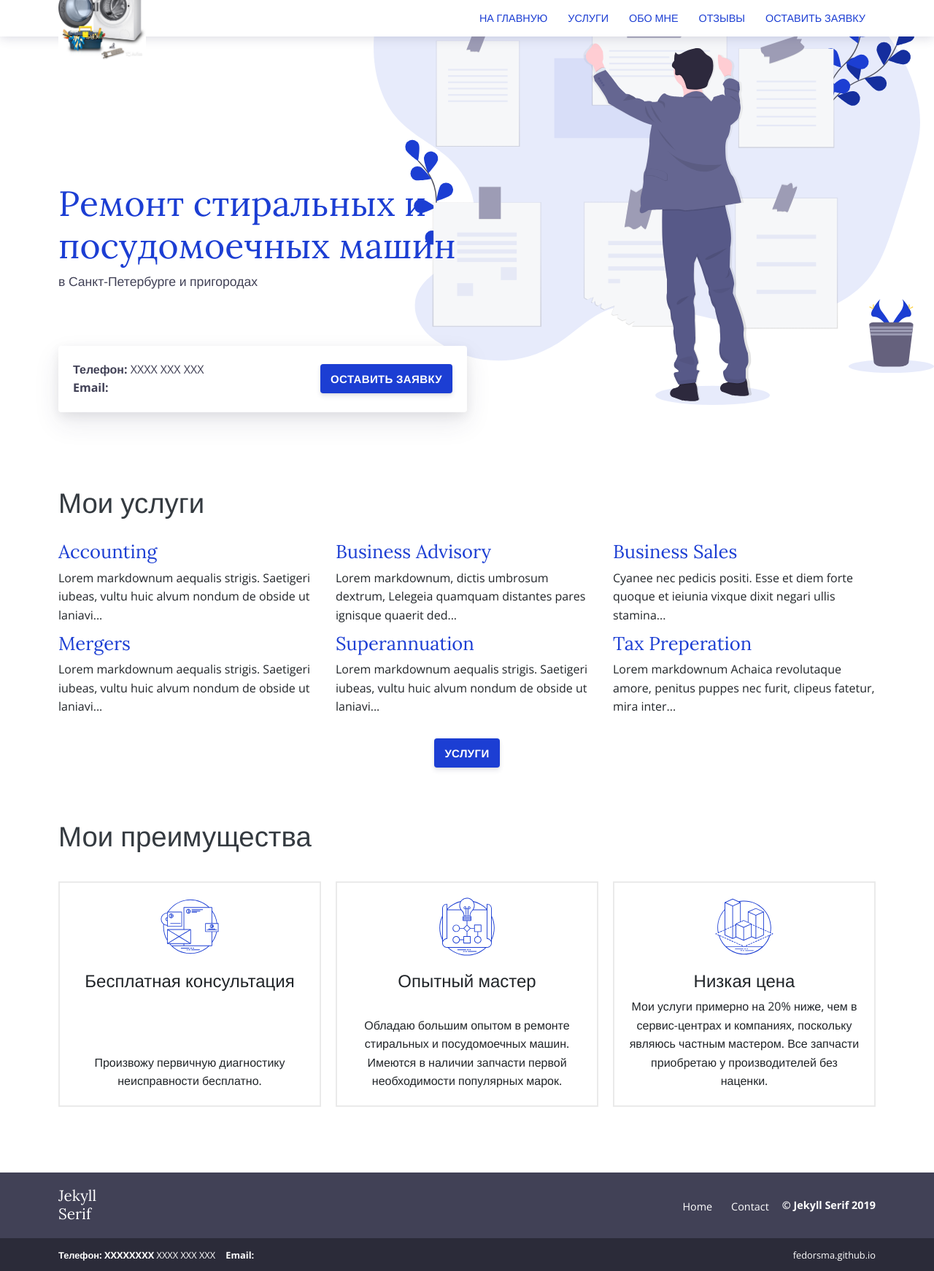
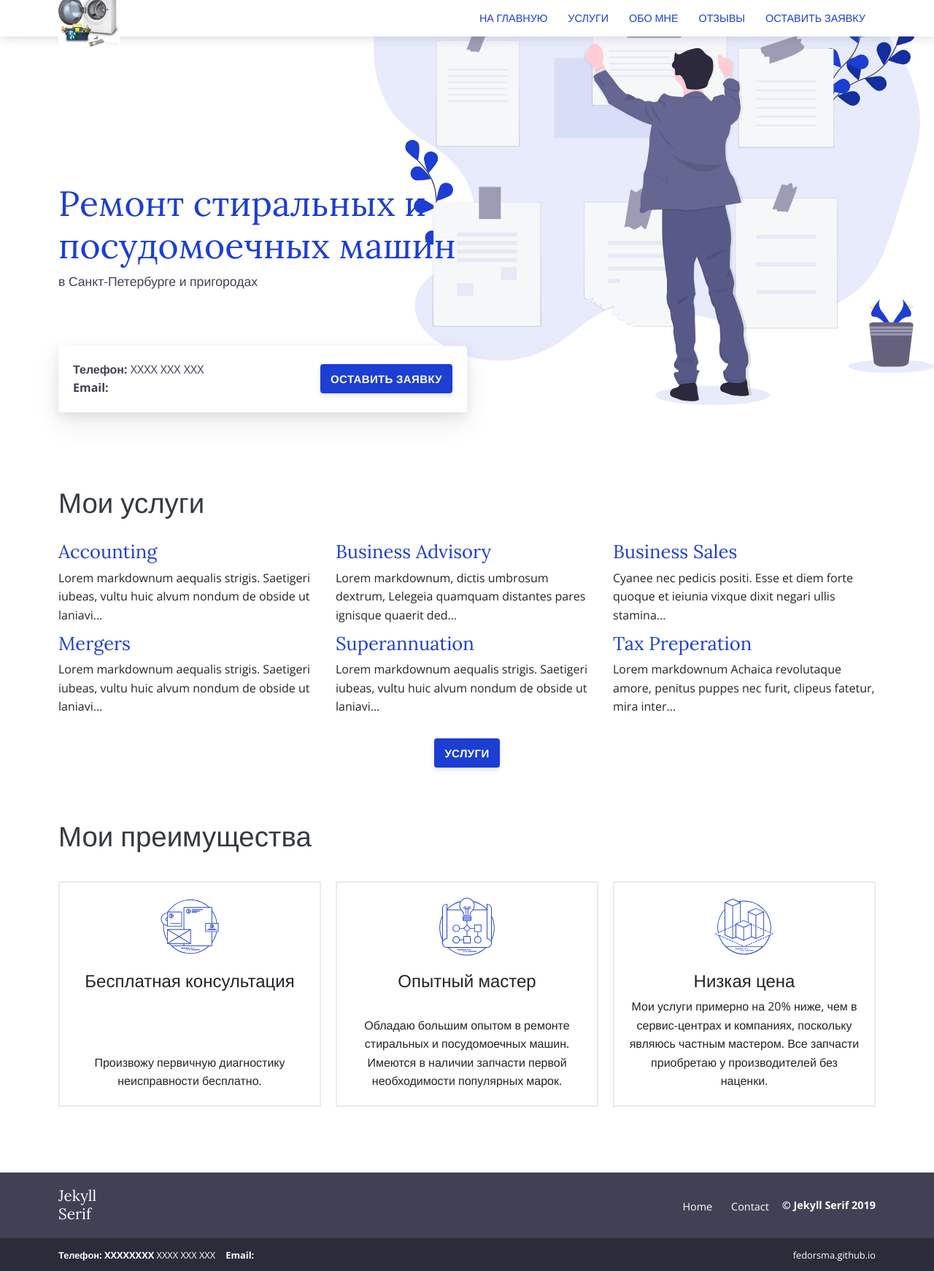
Before and after one commit to fedorsma/fedorsma.github.io, a Jekyll site: the page built from index.html, in a window 1280 px wide. Shown: the whole page at 73% size. Built offline with Jekyll 4.4.1, drawn with Linux system fonts in a browser that asks for light colours.

Commit message:
Update _logo.scss

```diff
--- a/_sass/components/_logo.scss
+++ b/_sass/components/_logo.scss
@@ -5,7 +5,7 @@
     width: 120px;
   }
   img {
-    width: 100%;
+    width: 70%;
     height: auto;
   }
   a {
```
